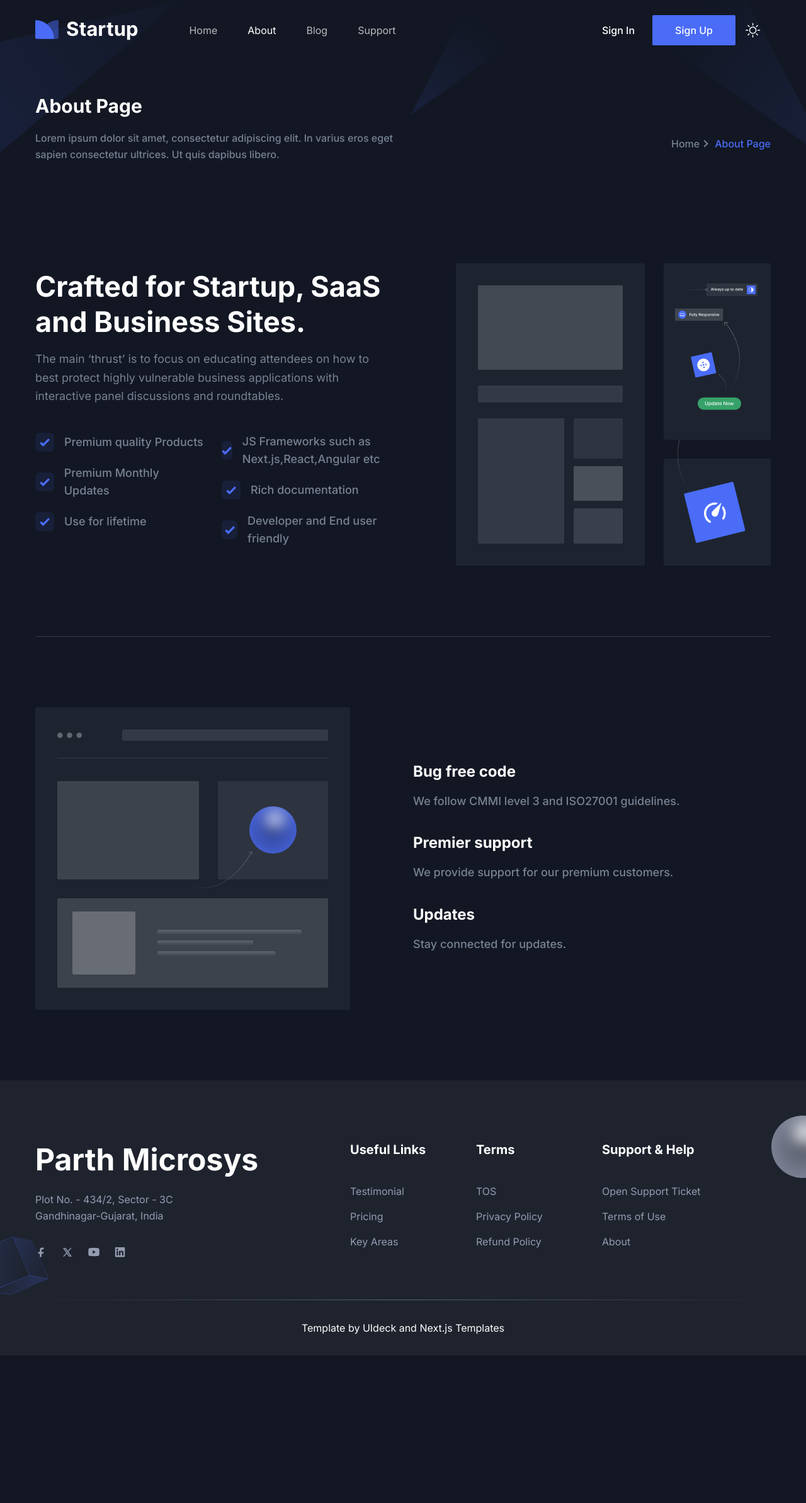
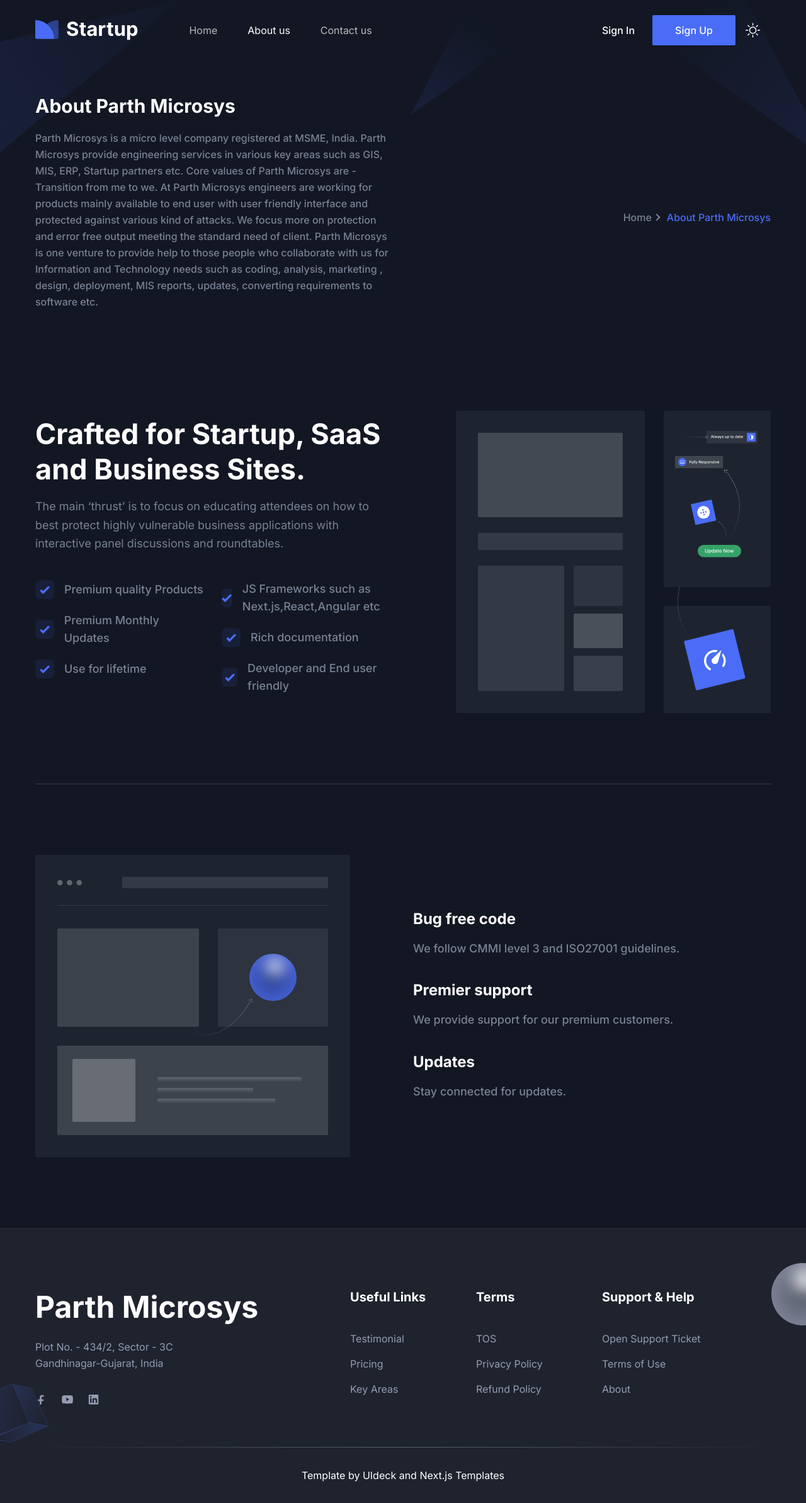
Before and after one commit to prem30488/parthmicrosys, a Next.js app: page /about in a window 1280 px wide. Shown: the whole page at 63% size. Before the commit the page ends 2152 px from the top, so only its background shows below. Built offline with nearby package versions, Linux system fonts and the light colour scheme.

Commit message:
About us and Contact us page coding

```diff
--- a/src/app/about/page.tsx
+++ b/src/app/about/page.tsx
@@ -5,8 +5,8 @@
 import { Metadata } from "next";
 
 export const metadata: Metadata = {
-  title: "About Page | Free Next.js Template for Startup and SaaS",
-  description: "This is About Page for Startup Nextjs Template",
+  title: "About Page | Parth Microsys",
+  description: "Parth Microsys",
   // other metadata
 };
 
@@ -14,8 +14,14 @@
   return (
     <>
       <Breadcrumb
-        pageName="About Page"
-        description="Lorem ipsum dolor sit amet, consectetur adipiscing elit. In varius eros eget sapien consectetur ultrices. Ut quis dapibus libero."
+        pageName="About Parth Microsys"
+        description="Parth Microsys is a micro level company registered at MSME, India. Parth Microsys
+        provide engineering services in various key areas such as GIS, MIS, ERP, Startup partners etc.
+        Core values of Parth Microsys are - Transition from me to we. At Parth Microsys engineers are
+        working for products mainly available to end user with user friendly interface and protected against
+        various kind of attacks. We focus more on protection and error free output meeting the standard need of client.
+        Parth Microsys is one venture to provide help to those people who collaborate with us for Information and Technology
+        needs such as coding, analysis, marketing , design, deployment, MIS reports, updates, converting requirements to software etc. "
       />
       <AboutSectionOne />
       <AboutSectionTwo />
--- a/src/app/contact/page.tsx
+++ b/src/app/contact/page.tsx
@@ -4,8 +4,8 @@
 import { Metadata } from "next";
 
 export const metadata: Metadata = {
-  title: "Contact Page | Free Next.js Template for Startup and SaaS",
-  description: "This is Contact Page for Startup Nextjs Template",
+  title: "Contact Page | Parth Microsys",
+  description: "Parth Microsys",
   // other metadata
 };
 
@@ -13,8 +13,8 @@
   return (
     <>
       <Breadcrumb
-        pageName="Contact Page"
-        description="Lorem ipsum dolor sit amet, consectetur adipiscing elit. In varius eros eget sapien consectetur ultrices. Ut quis dapibus libero."
+        pageName="Contact us"
+        description="Contact us and share your idea you want to build. We hope we can help you."
       />
 
       <Contact />
--- a/src/components/Contact/index.tsx
+++ b/src/components/Contact/index.tsx
@@ -12,7 +12,7 @@
               "
             >
               <h2 className="mb-3 text-2xl font-bold text-black dark:text-white sm:text-3xl lg:text-2xl xl:text-3xl">
-                Waiting for you to contact us. Allow me take a cup of tea or cofee ...
+                Waiting for you to contact us. Allow me to take a cup of tea or cofee ...
               </h2>
               <p className="mb-12 text-base font-medium text-body-color">
                 Our team will get back to you ASAP via email.
--- a/src/components/Footer/index.tsx
+++ b/src/components/Footer/index.tsx
@@ -20,7 +20,7 @@
                 </p>
                 <div className="flex items-center">
                   <a
-                    href="/"
+                    href="https://www.facebook.com/profile.php?id=61565025727158"
                     aria-label="social-link"
                     target="_blank"
                     rel="noopener noreferrer"
@@ -39,28 +39,7 @@
                       />
                     </svg>
                   </a>
-                  <a
-                    href="/"
-                    aria-label="social-link"
-                    target="_blank"
-                    rel="noopener noreferrer"
-                    className="mr-6 text-body-color duration-300 hover:text-primary dark:text-body-color-dark dark:hover:text-primary"
-                  >
-                    <svg
-                      width="18"
-                      height="18"
-                      viewBox="0 0 22 22"
-                      fill="none"
-                      xmlns="http://www.w3.org/2000/svg"
-                    >
-                      <path
-                        fillRule="evenodd"
-                        clipRule="evenodd"
-                        d="M13.9831 19.25L9.82094 13.3176L4.61058 19.25H2.40625L8.843 11.9233L2.40625 2.75H8.06572L11.9884 8.34127L16.9034 2.75H19.1077L12.9697 9.73737L19.6425 19.25H13.9831ZM16.4378 17.5775H14.9538L5.56249 4.42252H7.04674L10.808 9.6899L11.4584 10.6039L16.4378 17.5775Z"
-                        fill="currentColor"
-                      />
-                    </svg>
-                  </a>
+
                   <a
                     href="/"
                     aria-label="social-link"
--- a/src/components/Header/menuData.tsx
+++ b/src/components/Header/menuData.tsx
@@ -9,19 +9,19 @@
   },
   {
     id: 2,
-    title: "About",
+    title: "About us",
     path: "/about",
     newTab: false,
   },
-  {
-    id: 33,
-    title: "Blog",
-    path: "/blog",
-    newTab: false,
-  },
+  // {
+  //   id: 33,
+  //   title: "Blog",
+  //   path: "/blog",
+  //   newTab: false,
+  // },
   {
     id: 3,
-    title: "Support",
+    title: "Contact us",
     path: "/contact",
     newTab: false,
   }
```
